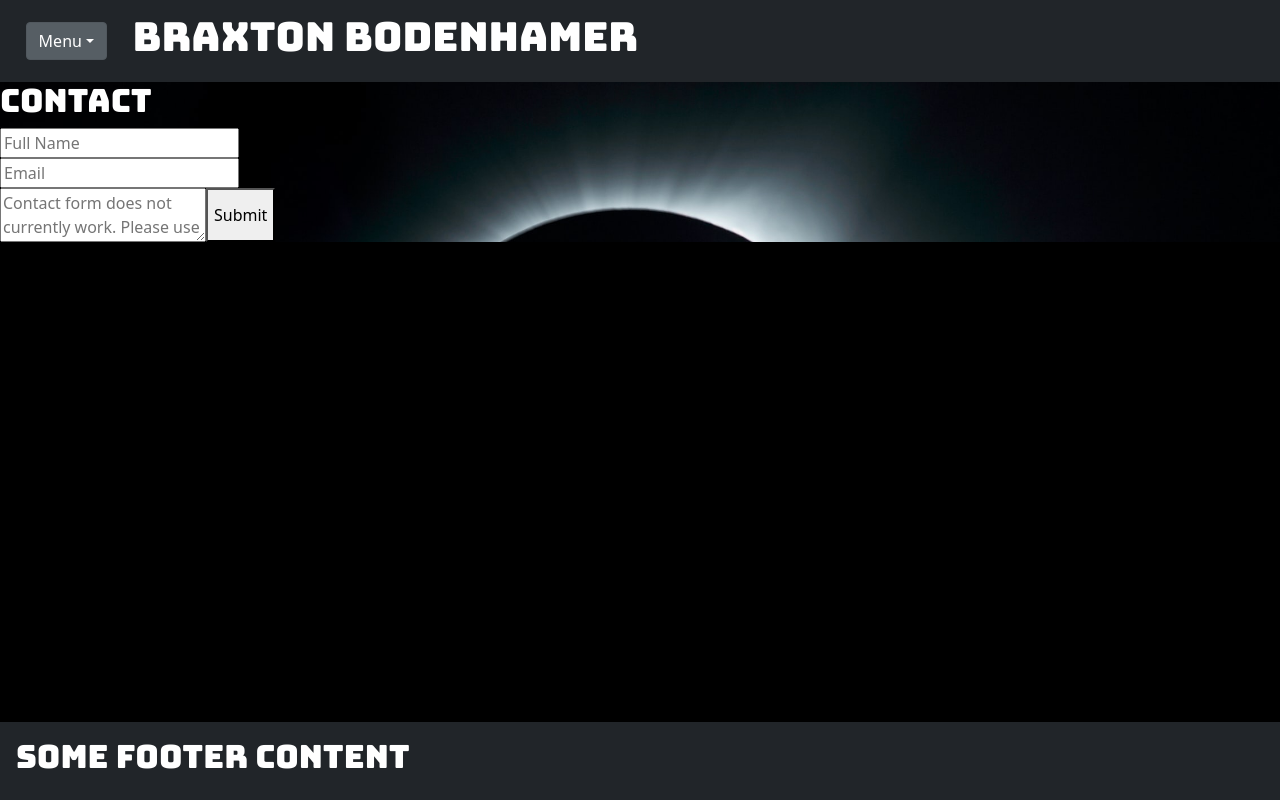
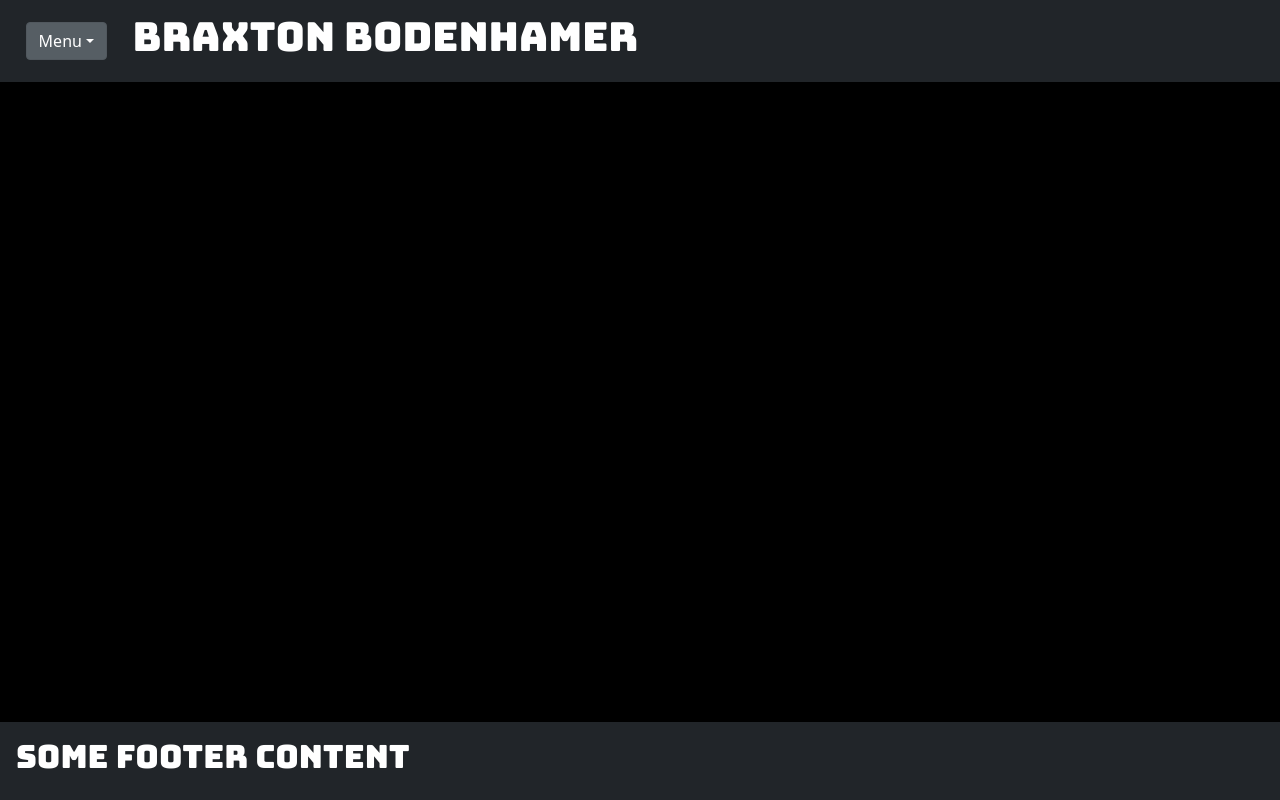
Before and after one commit to BraxB/reactportfolio, a React (Create React App) app: page /contact in a window 1280 px wide. Built offline with nearby package versions, Linux system fonts and the light colour scheme.

Commit message:
issue found. Deploying final fix

```diff
--- a/src/App.js
+++ b/src/App.js
@@ -12,8 +12,8 @@ function App() {
         <Navbar />
             <Switch>
               <Route exact path="/reactportfolio" component={About} />
-              <Route exact path="/work" component={Work} />
-              <Route exact path="/contact" component={Contact} />
+              <Route exact path="/reactportfolio/work" component={Work} />
+              <Route exact path="/reactportfolio/contact" component={Contact} />
             </Switch>
         <Footer />
       </Router>
```
